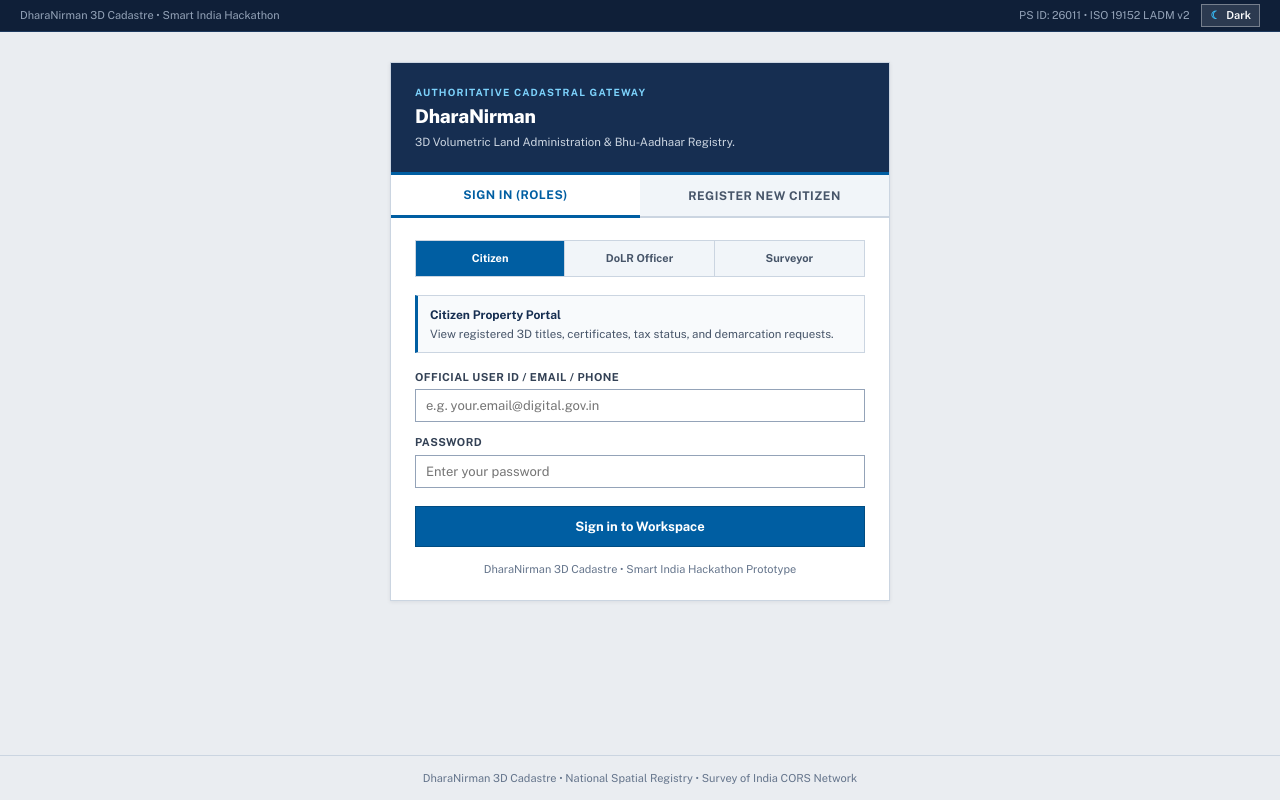
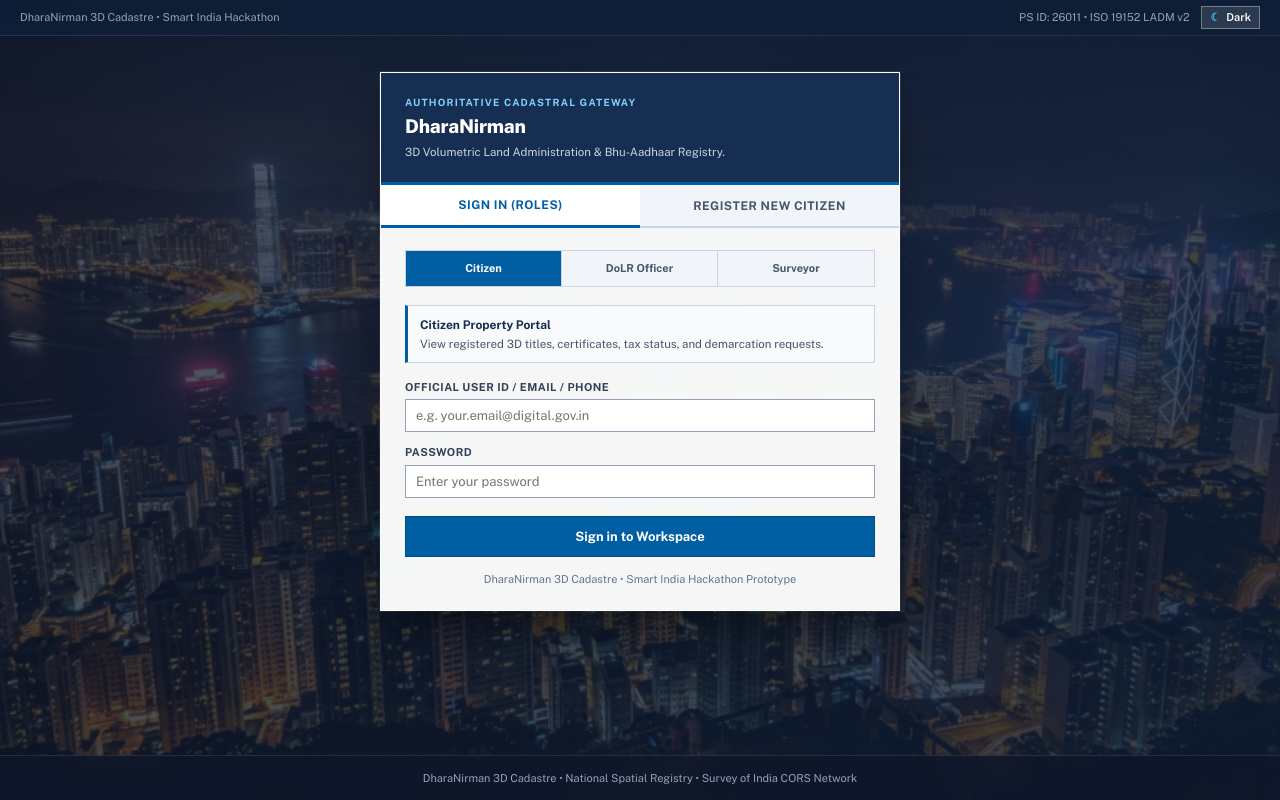
Before and after one commit to kaasss2029/DharaNirman, a plain HTML site: page login.html in a window 1280 px wide. Drawn offline with nearby package versions, Linux system fonts and the light colour scheme.

Commit message:
Add city skyline background to login page with glassmorphism card styling

```diff
--- a/login.html
+++ b/login.html
@@ -23,27 +23,36 @@
   <link rel="stylesheet" href="portal.css?v=6">
   <style>
     body {
-      background-color: #eaedf1;
+      background: linear-gradient(135deg, rgba(15, 23, 42, 0.72), rgba(15, 31, 56, 0.82)),
+                  url('assets/login-bg.jpg') no-repeat center center fixed;
+      background-size: cover;
       display: flex;
       flex-direction: column;
       min-height: 100vh;
     }
     .gov-top-bar {
-      background: #0f1f38;
+      background: rgba(15, 31, 56, 0.88);
+      backdrop-filter: blur(10px);
+      -webkit-backdrop-filter: blur(10px);
       color: #94a3b8;
       font-size: 11px;
-      padding: 4px 20px;
-      border-bottom: 1px solid #1e3a5f;
+      padding: 6px 20px;
+      border-bottom: 1px solid rgba(255, 255, 255, 0.1);
       display: flex;
       justify-content: space-between;
       align-items: center;
+      z-index: 10;
     }
     .login-container {
-      width: min(500px, 94vw);
-      margin: 30px auto 20px;
-      background: #ffffff;
-      border: 1px solid #cbd5e1;
-      box-shadow: 0 1px 4px rgba(15, 23, 42, 0.08);
+      width: min(520px, 94vw);
+      margin: 36px auto 24px;
+      background: rgba(255, 255, 255, 0.96);
+      backdrop-filter: blur(16px);
+      -webkit-backdrop-filter: blur(16px);
+      border: 1px solid rgba(255, 255, 255, 0.4);
+      border-radius: 8px;
+      box-shadow: 0 20px 40px -10px rgba(0, 0, 0, 0.5), 0 0 0 1px rgba(255, 255, 255, 0.1);
+      overflow: hidden;
     }
     .login-header {
       background: #162e51;
@@ -179,8 +188,11 @@
       text-align: center;
       padding: 14px;
       font-size: 11px;
-      color: #64748b;
-      border-top: 1px solid #cbd5e1;
+      color: #94a3b8;
+      background: rgba(15, 23, 42, 0.85);
+      backdrop-filter: blur(10px);
+      -webkit-backdrop-filter: blur(10px);
+      border-top: 1px solid rgba(255, 255, 255, 0.1);
     }
   </style>
 </head>
--- a/portal.css
+++ b/portal.css
@@ -538,9 +538,9 @@ html.dark .danger {
 
 /* Login page dark mode rules */
 html.dark .login-container {
-  background: #24283b !important;
-  border-color: #414868 !important;
-  box-shadow: 0 8px 32px rgba(10, 10, 20, 0.6) !important;
+  background: rgba(26, 35, 50, 0.94) !important;
+  border-color: rgba(255, 255, 255, 0.15) !important;
+  box-shadow: 0 20px 45px -10px rgba(0, 0, 0, 0.8) !important;
 }
 
 html.dark .auth-mode-bar {
```
Also changed, not shown: assets/login-bg.jpg (added).
